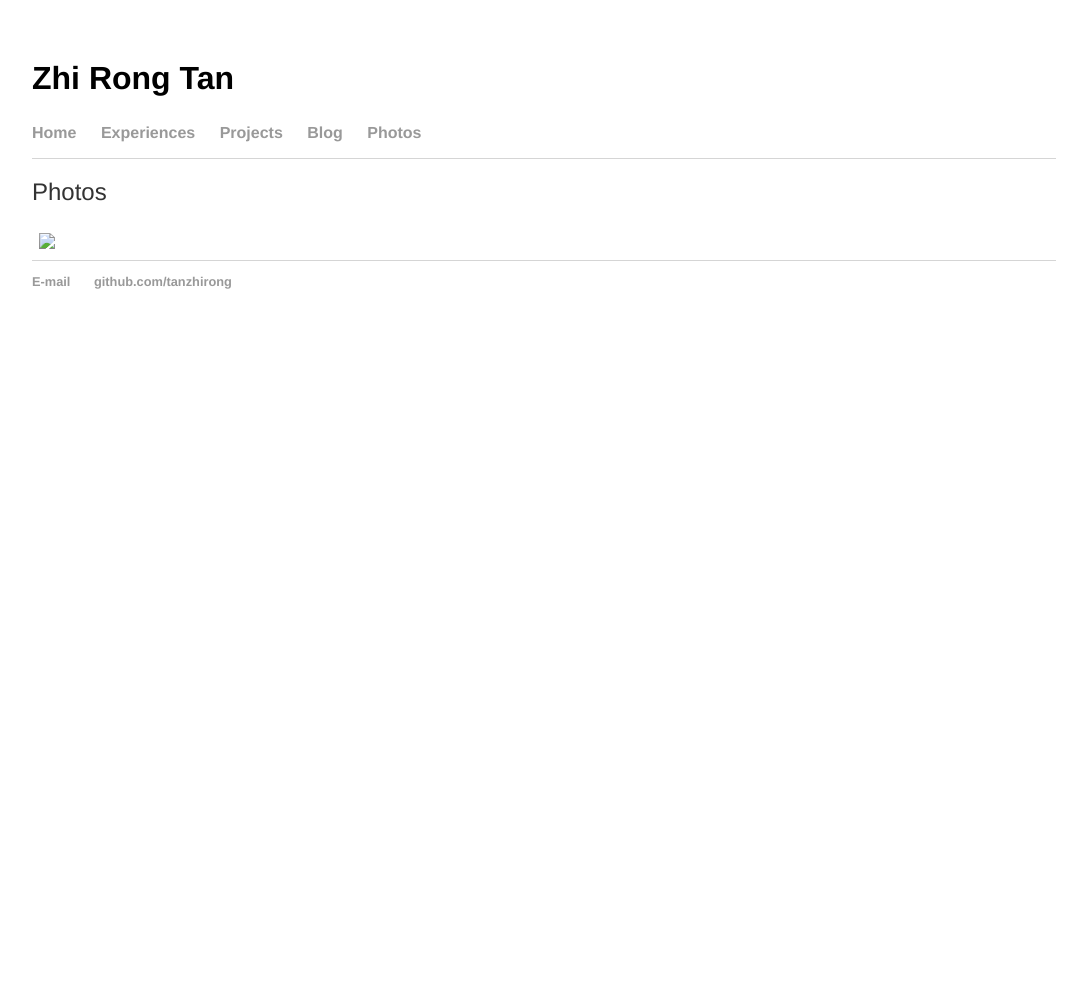
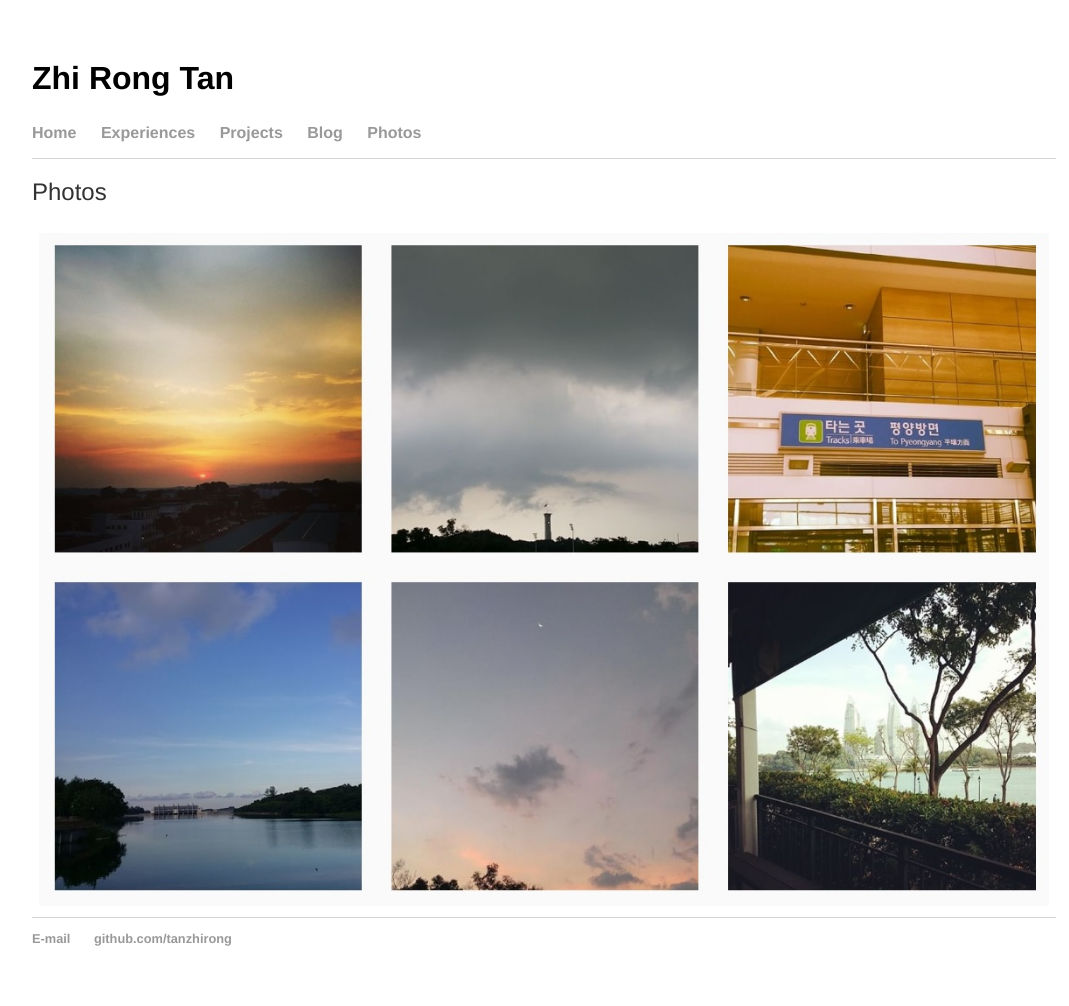
Before and after one commit to tanzhirong/tanzhirong.github.io, a Jekyll site: the page built from photos/index.html, in a window 1280 px wide. Shown: the whole page, without its empty margins (96-1165 px from the left). Built offline with Jekyll 4.4.1, drawn with Linux system fonts in a browser that asks for light colours; before the commit the page ends 900 px from its top, so only the background shows below that.

Commit message:
Update index.html

```diff
--- a/photos/index.html
+++ b/photos/index.html
@@ -9,7 +9,7 @@
   <tr>
     <td width="75%">
       <div>
-        <img position="absolute" margin="auto" width="100%" src="images/insta-1.jpg">
+        <img position="absolute" margin="auto" width="100%" src="insta-1.jpg">
       </div>
     </td>
 </tr>
```
